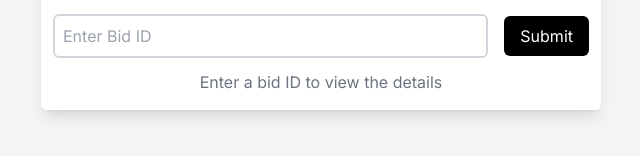
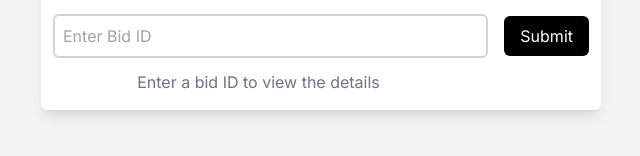
Before and after one commit to wizardcat/scrape-data, a Next.js app: page / in a window 1280 px wide. Shown: the part 170-326 px from the top of the page, without its empty margins (319-959 px from the left). Built offline with nearby package versions, Linux system fonts and the light colour scheme.

Commit message:
fix: fix text element position

```diff
--- a/components/bid.component.tsx
+++ b/components/bid.component.tsx
@@ -51,7 +51,7 @@ const BidSearch: React.FC = () => {
             {loading ? 'Loading...' : 'Submit'}
           </button>
         </div>
-        <div className="text-center text-gray-500">Enter a bid ID to view the details</div>
+        <div className="text-center text-gray-500 pr-[125px]">Enter a bid ID to view the details</div>
       </div>
       {bidDetails?.title && (
         <div className="shadow-lg w-full bg-white text-base rounded-md group mt-10 w-full max-w-md border-gray-300 p-4 rounded-md">
```
